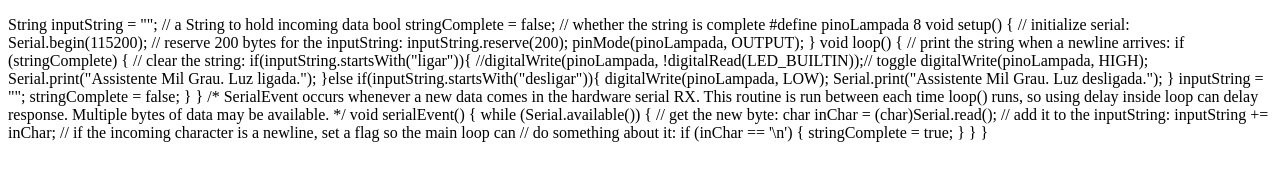
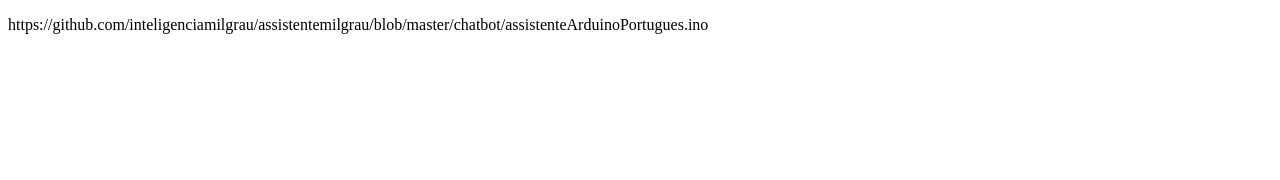
Before and after one commit to irrigador/textcode, a plain HTML site: page index.html in a window 1280 px wide. Drawn offline with Linux system fonts and the light colour scheme.

Commit message:
first mit

```diff
--- a/index.html
+++ b/index.html
@@ -7,56 +7,7 @@
 </head>
 <body>
 
-  <p> String inputString = "";         // a String to hold incoming data
-    bool stringComplete = false;  // whether the string is complete
-
-    #define pinoLampada 8
-
-    void setup() {
-      // initialize serial:
-      Serial.begin(115200);
-      // reserve 200 bytes for the inputString:
-      inputString.reserve(200);
-
-      pinMode(pinoLampada, OUTPUT);
-    }
-
-    void loop() {
-      // print the string when a newline arrives:
-      if (stringComplete) {
-        // clear the string:
-        if(inputString.startsWith("ligar")){
-          //digitalWrite(pinoLampada, !digitalRead(LED_BUILTIN));// toggle
-          digitalWrite(pinoLampada, HIGH);
-          Serial.print("Assistente Mil Grau. Luz ligada.");
-        }else if(inputString.startsWith("desligar")){
-          digitalWrite(pinoLampada, LOW);
-          Serial.print("Assistente Mil Grau. Luz desligada.");
-        }
-
-        inputString = "";
-        stringComplete = false;
-      }
-    }
-
-    /*
-      SerialEvent occurs whenever a new data comes in the hardware serial RX. This
-      routine is run between each time loop() runs, so using delay inside loop can
-      delay response. Multiple bytes of data may be available.
-    */
-    void serialEvent() {
-      while (Serial.available()) {
-        // get the new byte:
-        char inChar = (char)Serial.read();
-        // add it to the inputString:
-        inputString += inChar;
-        // if the incoming character is a newline, set a flag so the main loop can
-        // do something about it:
-        if (inChar == '\n') {
-          stringComplete = true;
-        }
-      }
-    }</p>
+  <p> https://github.com/inteligenciamilgrau/assistentemilgrau/blob/master/chatbot/assistenteArduinoPortugues.ino</p>
 
 </body>
 </html>
```
